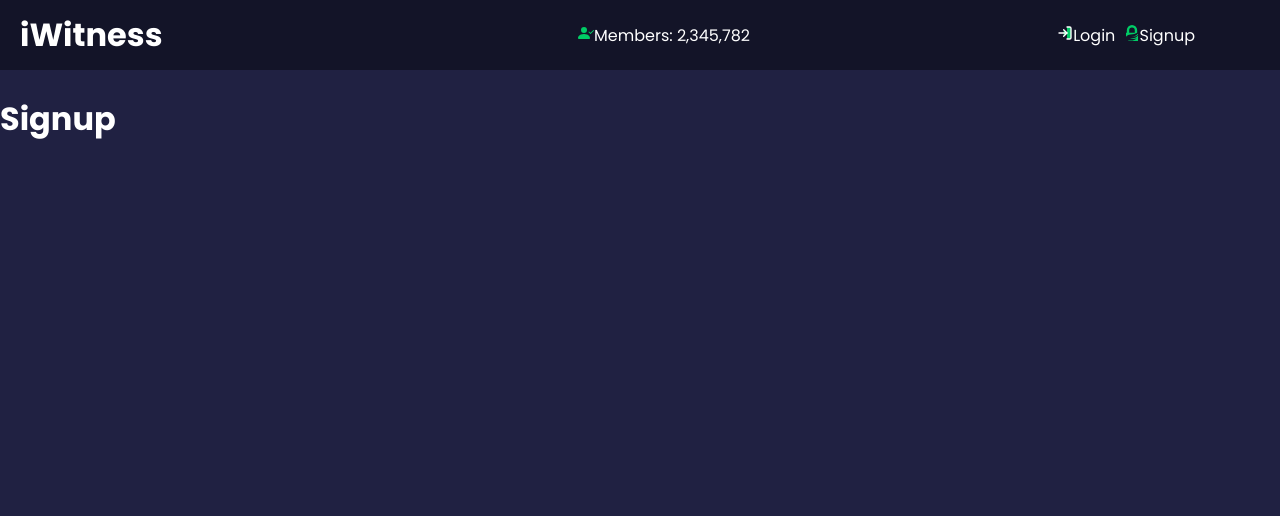
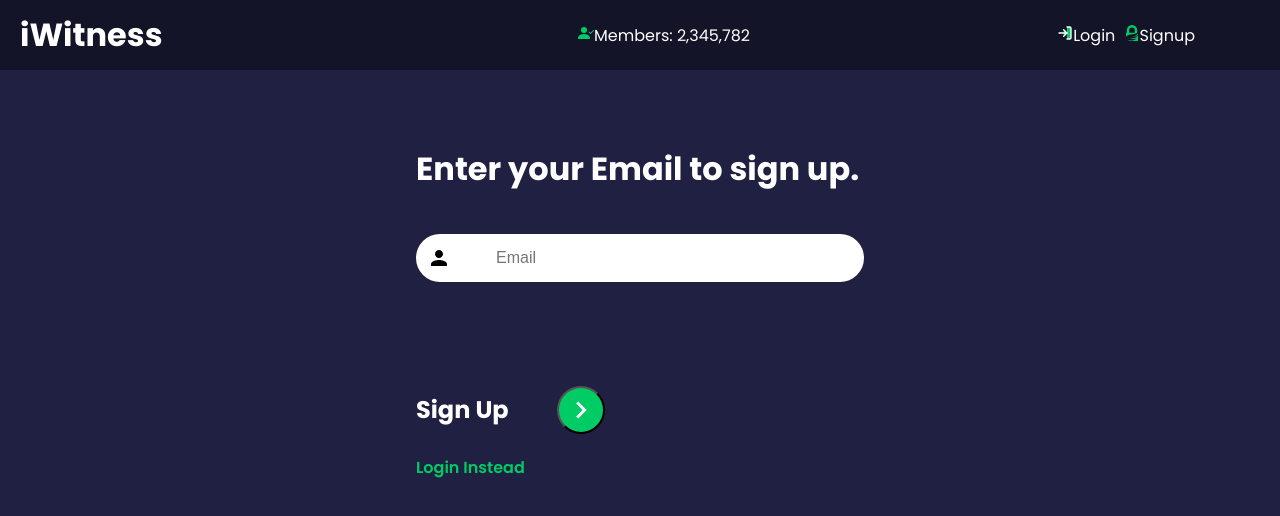
Before and after one commit to Eternal-Engine/the-eye, a React (Create React App) app in the folder frontend/: page /sign-up in a window 1280 px wide. Shown: the top 516 px of the page. Built offline with nearby package versions, Linux system fonts and the light colour scheme.

Commit message:
feat(frontend): Login page interface

```diff
--- a/frontend/src/firebase.config.js
+++ b/frontend/src/firebase.config.js
@@ -18,4 +18,4 @@ const firebaseConfig = {
 // Initialize Firebase
 const app = initializeApp(firebaseConfig);
 export const db = getFirestore();
-app
+app;
--- a/frontend/src/pages/Signup.jsx
+++ b/frontend/src/pages/Signup.jsx
@@ -1,7 +1,52 @@
+import { useState } from 'react';
+import { Link } from 'react-router-dom';
+import { ReactComponent as ArrowRightIcon } from '../assets/svg/keyboardArrowRightIcon.svg';
+
 function Signup() {
+  const [formData, setFormData] = useState({
+    email: '',
+  });
+
+  const { email } = formData;
+
+  const onChange = (e) => {
+    setFormData((prevState) => ({
+      ...prevState,
+      [e.target.id]: e.target.value,
+    }));
+  };
+
+  const onSubmit = async (e) => {
+    e.preventDefault();
+  };
+
   return (
-    <div>
-      <h1>Signup</h1>
+    <div className="pageContainer">
+      <header>
+        <p className="pageHeader">Enter your Email to sign up.</p>
+      </header>
+
+      <form onSubmit={onSubmit}>
+        <input
+          type="email"
+          className="emailInput"
+          placeholder="Email"
+          id="email"
+          value={email}
+          onChange={onChange}
+        />
+
+        <div className="signUpBar">
+          <p className="signUpText">Sign Up</p>
+          <button className="signUpButton">
+            <ArrowRightIcon fill="#ffffff" width="34px" height="34px" />
+          </button>
+        </div>
+      </form>
+
+      <Link to="/log-in" className="registerLink">
+        Login Instead
+      </Link>
     </div>
   );
 }
```
